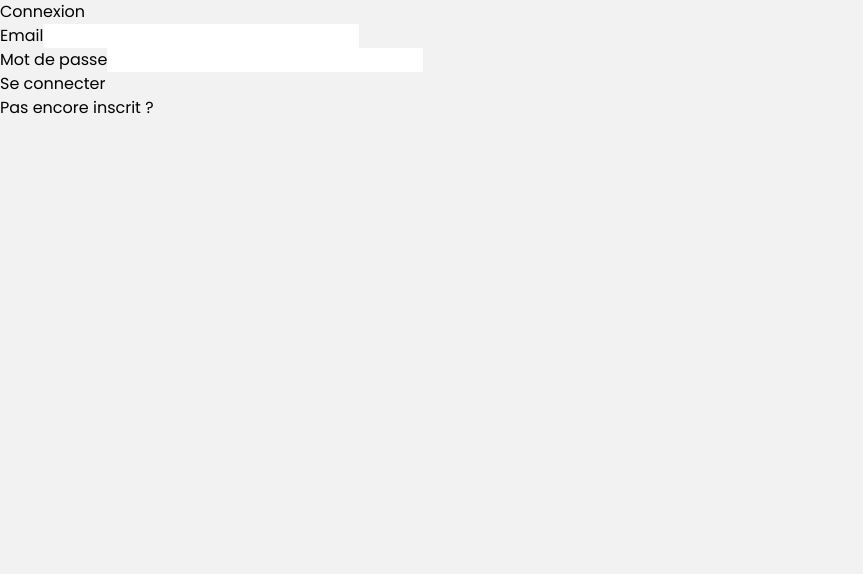
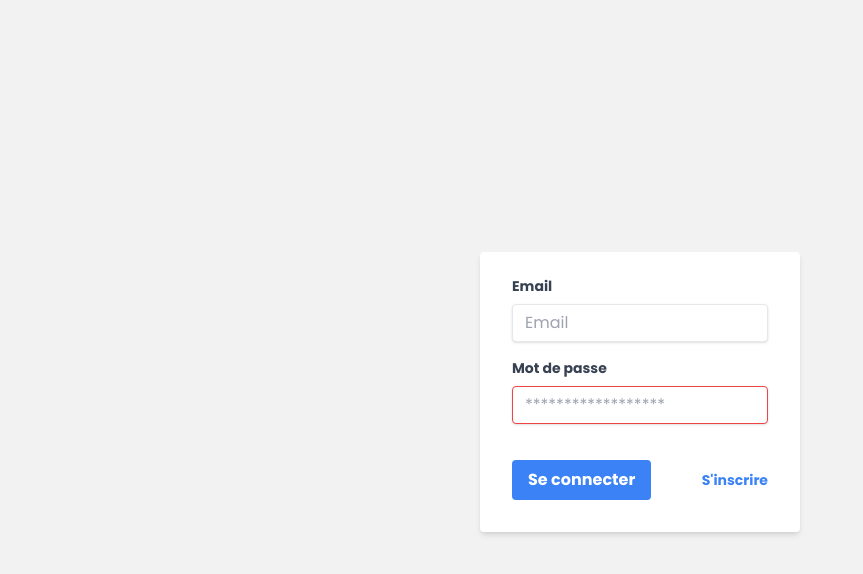
Before and after one commit to Samsuffy0100110/peps-frontend-2023-03, a React (Vite) app: page /login in a window 1280 px wide. Shown: the top 574 px of the page, without its empty margins (0-863 px from the left). Built offline with nearby package versions, Linux system fonts and the light colour scheme.

Commit message:
fix integrations #1

```diff
--- a/src/app.tsx
+++ b/src/app.tsx
@@ -2,8 +2,8 @@ import { ConnectedUserContextProvider } from "@/contexts/ConnectedUserContext";
 import { BrowserRouter as Router, Route, Routes } from 'react-router-dom';
 import { AdminRedirect } from "@/components/AdminRedirect";
 import { ProtectedRoutes } from "@/utils/ProtectedRoutes";
-import { Error403 } from "@/components/errors/Error403";
-import { Error404 } from "@/components/errors/Error404";
+import { Error403 } from "@/pages/errors/Error403";
+import { Error404 } from "@/pages/errors/Error404";
 import { LandingPage } from "@/pages/LandingPage";
 import { Logout } from "@/pages/Logout";
 import { Login } from "@/pages/Login";
--- a/src/components/commons/Footer.tsx
+++ b/src/components/commons/Footer.tsx
@@ -7,6 +7,7 @@ const links = [
     { name: 'logout', path: '/logout' },
     { name: 'admin', path: '/admin' },
     { name: '404', path: '/*' },
+    { name: '403', path: '/no-way'}
 ];
 
 export const Footer = () => {
--- a/src/components/commons/Header.tsx
+++ b/src/components/commons/Header.tsx
@@ -7,6 +7,7 @@ import { Link } from 'react-router-dom';
 export const Header = () => {
     const { connectedUser, setConnectedUser } = useContext<any>(ConnectedUserContext);
     const [isMenuOpen, setIsMenuOpen] = useState<boolean>(false);
+    const [isProfileMenuOpen, setIsProfileMenuOpen] = useState<boolean>(false);
     const [user, setUser] = sessionStorage.getItem('user') ? useState(JSON.parse(sessionStorage.getItem('user')!)) : useState(null);
 
     useEffect(() => {
@@ -113,7 +114,7 @@ export const Header = () => {
                                         id="user-menu"
                                         aria-expanded="false"
                                         aria-haspopup="true"
-                                        onClick={() => setIsMenuOpen(!isMenuOpen)}
+                                        onClick={() => setIsProfileMenuOpen(!isProfileMenuOpen)}
                                     >
                                         <span className="sr-only">Open user menu</span>
                                         <Avatar alt={user.firstName} src={user.avatar} />
@@ -131,16 +132,16 @@ export const Header = () => {
                                 <Menu
                                     id="basic-menu"
                                     anchorEl={document.getElementById('user-menu')}
-                                    open={isMenuOpen}
-                                    onClose={() => setIsMenuOpen(false)}
+                                    open={isProfileMenuOpen}
+                                    onClose={() => setIsProfileMenuOpen(false)}
                                     MenuListProps={{
                                         'aria-labelledby': 'basic-button',
                                     }}
                                 >
-                                    <MenuItem onClick={() => setIsMenuOpen(false)}>Profile</MenuItem>
-                                    <MenuItem onClick={() => setIsMenuOpen(false)}>My account</MenuItem>
+                                    <MenuItem onClick={() => setIsProfileMenuOpen(false)}>Profile</MenuItem>
+                                    <MenuItem onClick={() => setIsProfileMenuOpen(false)}>My account</MenuItem>
                                     <MenuItem onClick={() => {
-                                        setIsMenuOpen(false);
+                                        setIsProfileMenuOpen(false);
                                         setConnectedUser(null);
                                     }}><Link to="/logout">Logout</Link></MenuItem>
                                 </Menu>
--- a/src/pages/Home.tsx
+++ b/src/pages/Home.tsx
@@ -12,7 +12,7 @@ export const Home = () => {
                     Hello world!
                 </h2>
                     <div>
-                        <GetProducts />
+                        {/* <GetProducts /> */}
                     </div>
             </div>
             <Footer />
--- a/src/pages/LandingPage.tsx
+++ b/src/pages/LandingPage.tsx
@@ -2,8 +2,13 @@ import { Link } from "react-router-dom";
 
 export const LandingPage = () => {
     return (
-        <div>
-            <Link to="/accueil" className="btn btn-primary">Accueil</Link>
+        <div className="bg-primary h-screen flex flex-col justify-center items-center">
+            <h1 className="text-6xl font-bold text-white">Bienvenue sur Peps</h1>
+            <div className="flex flex-col justify-center items-center">
+                <Link to="/inscription" className="text-2xl font-bold text-white underline">Inscription</Link>
+                <Link to="/connexion" className="text-2xl font-bold text-white underline">Connexion</Link>
+                <Link to="/accueil" className="text-2xl font-bold text-white underline">Accueil</Link>
+            </div>
         </div>
     );
-}
+};
--- a/src/pages/Login.tsx
+++ b/src/pages/Login.tsx
@@ -8,24 +8,24 @@ export const Login = () => {
     const { connectedUser, setConnectedUser } = useContext<any>(ConnectedUserContext);
     const navigate = useNavigate();
 
-    const [formDatas, setFormDatas] = useState({
+    const [htmlFormDatas, sethtmlFormDatas] = useState<{ email: string, password: string }>({
         email: "",
-        password: ""
+        password: "",
     });
 
     const [error, setError] = useState<string | null>(null);
 
     const handleChange = (event : FormEvent<HTMLInputElement>) => {
         const { name, value } = event.currentTarget;
-        setFormDatas({...formDatas, [name]: value});
+        sethtmlFormDatas({ ...htmlFormDatas, [name]: value });
     };
 
     const handleSubmit = async (event: FormEvent<HTMLFormElement>) => {
         event.preventDefault();
-        try{
+        try {
             const response = await axios.post(
                 `${import.meta.env.VITE_BACKEND_URL}/api/login`,
-                formDatas
+                htmlFormDatas
             );
             sessionStorage.setItem("token", response.data.token);
 
@@ -37,36 +37,81 @@ export const Login = () => {
 
             setConnectedUser(connectingUser.data);
             sessionStorage.setItem("user", JSON.stringify(connectingUser.data));
+
             if (decodedToken.roles.includes("ROLE_ADMIN")) {
                 navigate("/admin");
             } else {
                 navigate("/accueil");
             }
+
         } catch (error) {
             setError("Identifiants incorrects");
         }
     };
 
+    // tailwindcss dynamic login form
     return (
-        <div>
-            <h1>Connexion</h1>
-            <form onSubmit={handleSubmit}>
-                <div>
-                    <label htmlFor="email">Email</label>
-                    <input type="email" name="email" id="email" onChange={handleChange} />
-                </div>
-                <div>
-                    <label htmlFor="password">Mot de passe</label>
-                    <input type="password" name="password" id="password" onChange={handleChange} />
-                </div>
-                <div>
-                    <button type="submit">Se connecter</button>
-                </div>
-                <div>
-                    <Link to="/register">Pas encore inscrit ?</Link>
-                </div>
-                {error && <div>{error}</div>}
-            </form>
+        <div className="flex items-center justify-center h-screen">
+            <div className="w-full max-w-xs">
+                <form
+                    className="bg-white shadow-md rounded px-8 pt-6 pb-8 mb-4"
+                    onSubmit={handleSubmit}
+                >
+                    <div className="mb-4">
+                        <label
+                            className="block text-gray-700 text-sm font-bold mb-2"
+                            htmlFor="email"
+                        >
+                            Email
+                        </label>
+                        <input
+                            className="shadow appearance-none border rounded w-full py-2 px-3 text-gray-700 leading-tight focus:outline-none focus:shadow-outline"
+                            id="email"
+                            type="email"
+                            placeholder="Email"
+                            name="email"
+                            value={htmlFormDatas.email}
+                            onChange={handleChange}
+                        />
+                    </div>
+                    <div className="mb-6">
+                        <label
+                            className="block text-gray-700 text-sm font-bold mb-2"
+                            htmlFor="password"
+                        >
+                            Mot de passe
+                        </label>
+                        <input
+                            className="shadow appearance-none border border-red-500 rounded w-full py-2 px-3 text-gray-700 mb-3 leading-tight focus:outline-none focus:shadow-outline"
+                            id="password"
+                            type="password"
+                            placeholder="******************"
+                            name="password"
+                            value={htmlFormDatas.password}
+                            onChange={handleChange}
+                        />
+                        {error && (
+                            <p className="text-red-500 text-xs italic">
+                                {error}
+                            </p>
+                        )}
+                    </div>
+                    <div className="flex items-center justify-between">
+                        <button
+                            className="bg-blue-500 hover:bg-blue-700 text-white font-bold py-2 px-4 rounded focus:outline-none focus:shadow-outline"
+                            type="submit"
+                        >
+                            Se connecter
+                        </button>
+                        <Link
+                            className="inline-block align-baseline font-bold text-sm text-blue-500 hover:text-blue-800"
+                            to="/register"
+                        >
+                            S'inscrire
+                        </Link>
+                    </div>
+                </form>
+            </div>
         </div>
     );
-}
+};
```
Also changed, not shown: src/pages/errors/Error403.tsx (renamed from src/components/errors/Error403.tsx), src/pages/errors/Error404.tsx (renamed from src/components/errors/Error404.tsx).
